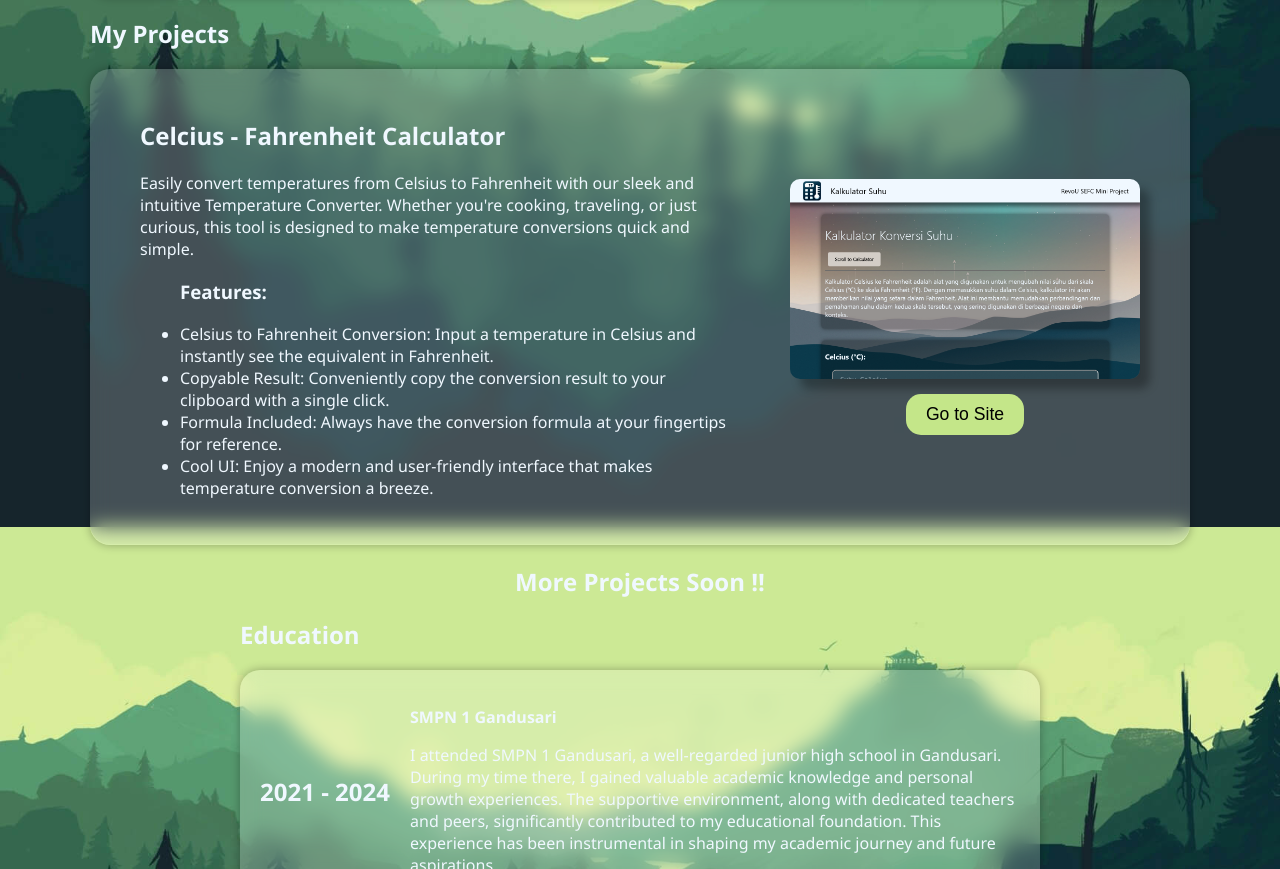
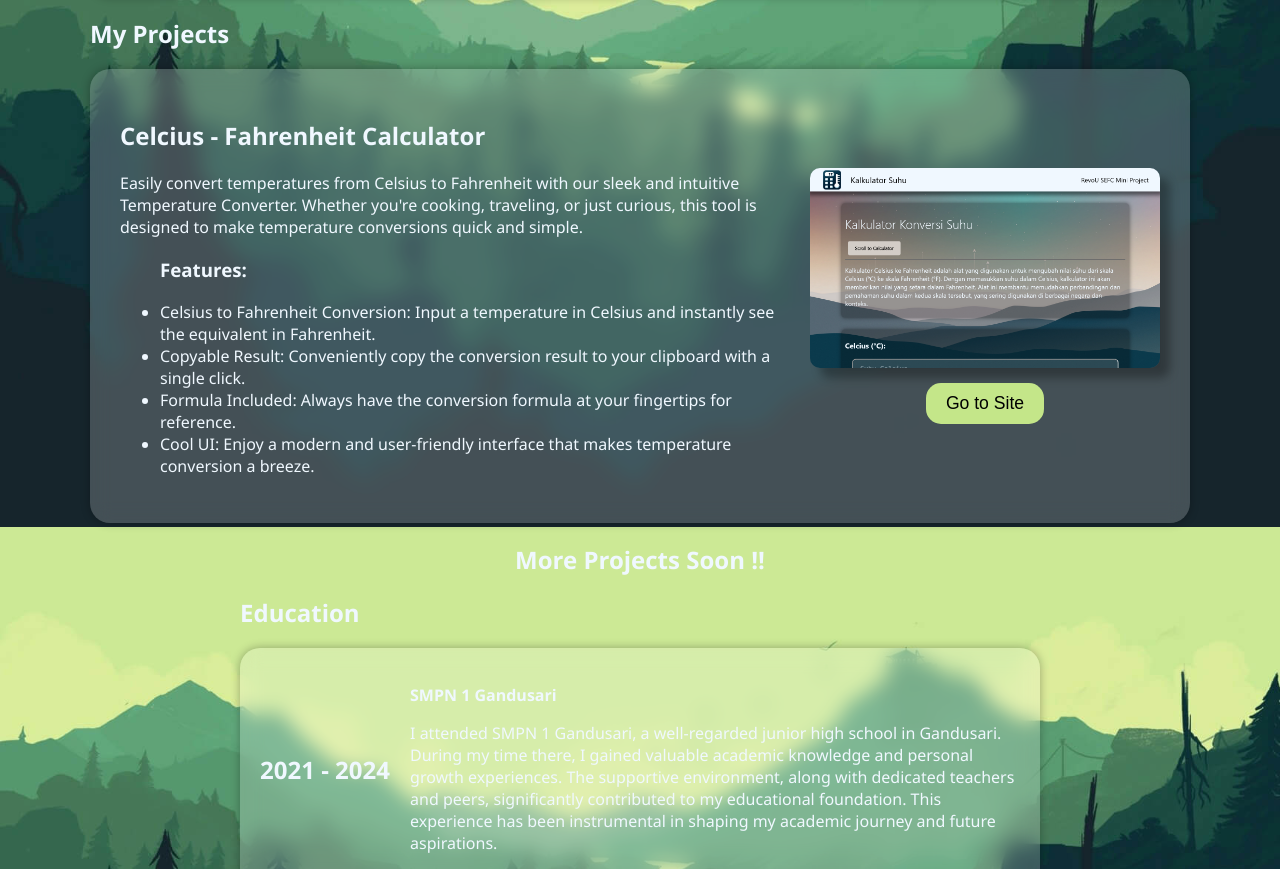
Before and after one commit to Wing-Catcher/portfolio, a plain HTML site: page index.html in a window 1280 px wide. Shown: the part 1073-1942 px from the top of the page. Drawn offline with Linux system fonts and the light colour scheme.

Commit message:
modified:   css/style.css 	modified:   css/style.css

```diff
--- a/css/style.css
+++ b/css/style.css
@@ -156,7 +156,7 @@ main{
             backdrop-filter: blur(10px);
             padding: 30px;
             display: flex;
-            flex-wrap: wrap-reverse;
+            flex-wrap: nowrap;
             align-items: center;
             gap: 30px;
             justify-content: space-evenly;
@@ -165,7 +165,7 @@ main{
             transition: all 0.5s;
 
             .project-texts{
-                width: 600px;
+
             }
 
             .project-image{
```
